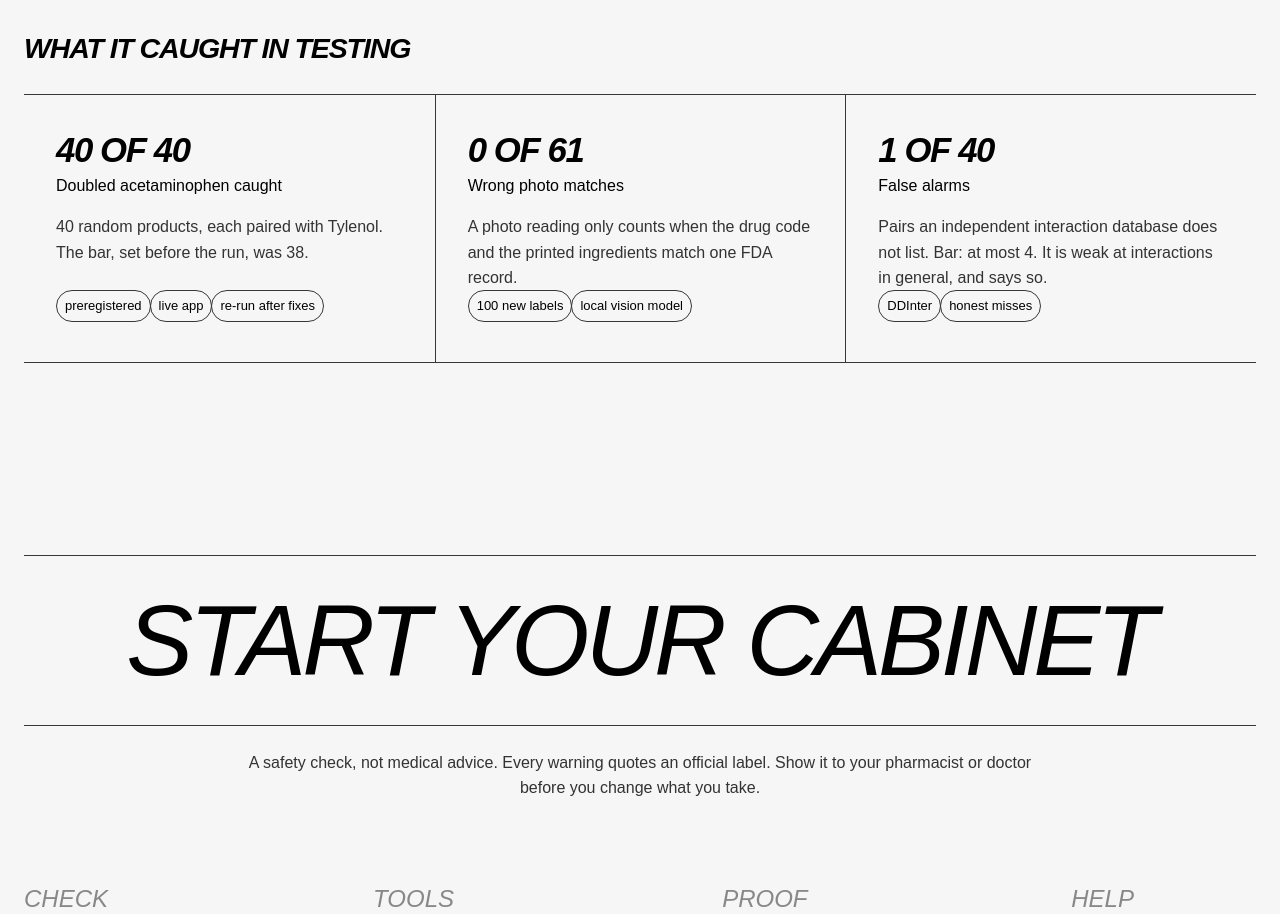
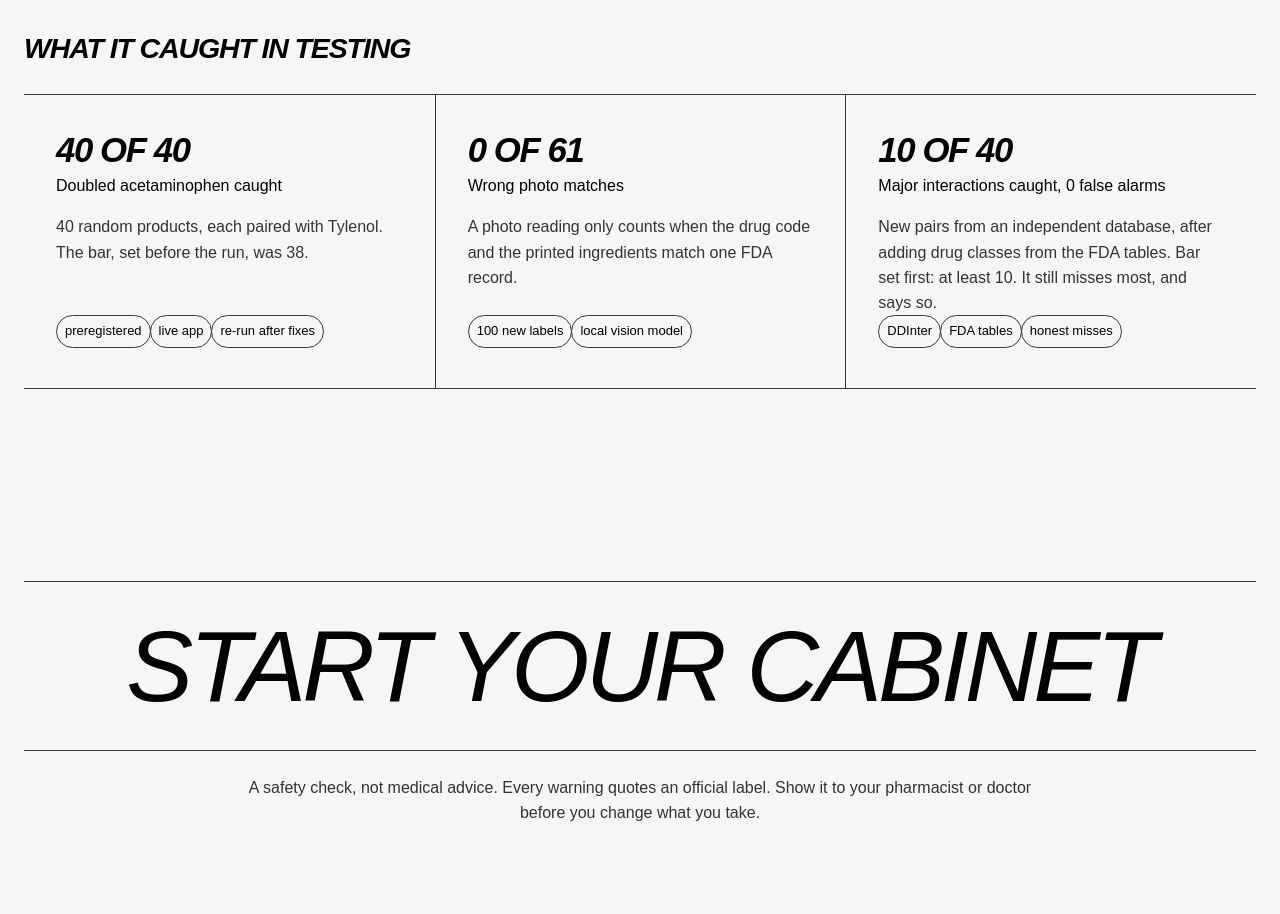
Before and after one commit to Arnav66692/shelf-check, a Next.js app in the folder web/: page / in a window 1280 px wide. Shown: the part 4440-5354 px from the top of the page. Built offline with nearby package versions, Linux system fonts and the light colour scheme; a web font is replaced by a local one.

Commit message:
docs: proof card and counts

```diff
--- a/web/src/components/Landing.tsx
+++ b/web/src/components/Landing.tsx
@@ -30,7 +30,7 @@ const PROBLEMS = [
 const PROOF = [
   { title: "40 of 40", sub: "Doubled acetaminophen caught", text: "40 random products, each paired with Tylenol. The bar, set before the run, was 38.", tags: ["preregistered", "live app", "re-run after fixes"] },
   { title: "0 of 61", sub: "Wrong photo matches", text: "A photo reading only counts when the drug code and the printed ingredients match one FDA record.", tags: ["100 new labels", "local vision model"] },
-  { title: "1 of 40", sub: "False alarms", text: "Pairs an independent interaction database does not list. Bar: at most 4. It is weak at interactions in general, and says so.", tags: ["DDInter", "honest misses"] },
+  { title: "10 of 40", sub: "Major interactions caught, 0 false alarms", text: "New pairs from an independent database, after adding drug classes from the FDA tables. Bar set first: at least 10. It still misses most, and says so.", tags: ["DDInter", "FDA tables", "honest misses"] },
 ] as const;
 
 export function Landing() {
```
Also changed, not shown: 2 other files (tests, documents, lock files or other folders).
